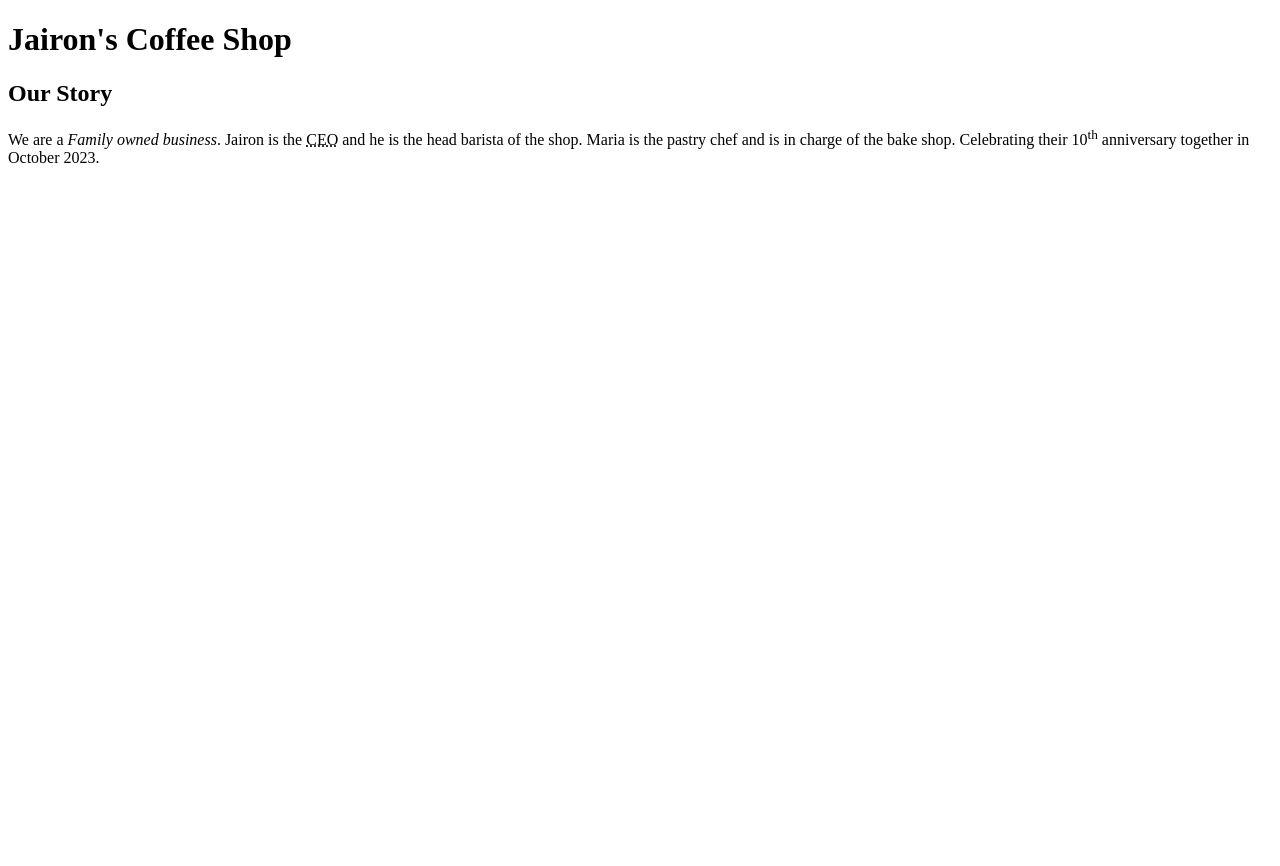
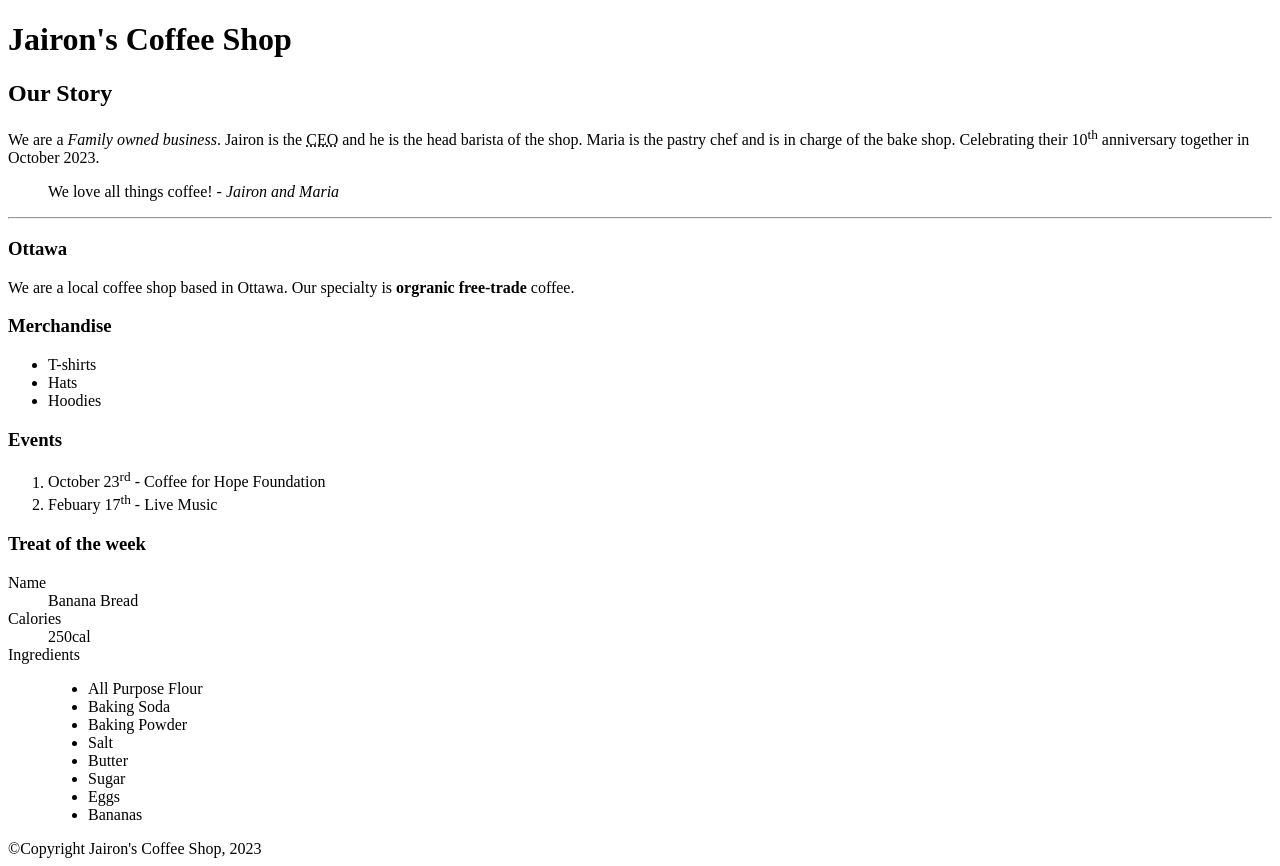
Before and after one commit to fave0012/fave0012.github.io, a plain HTML site: page week3/index.html in a window 1280 px wide. Before the commit the page ends 800 px from the top, so only its background shows below. Drawn offline with Linux system fonts and the light colour scheme.

Commit message:
finishes main content and footer in index.html

```diff
--- a/week3/index.html
+++ b/week3/index.html
@@ -24,11 +24,67 @@
                 and he is the head barista of the shop. Maria is the pastry chef and is in charge of the bake shop.
                 Celebrating their 10<sup>th</sup> anniversary together in October 2023.
             </p>
+
+            <blockquote>
+                We love all things coffee! <cite>- Jairon and Maria</cite>
+            </blockquote>
+            <hr>
+            <section>
+                <h3>Ottawa</h3>
+                <p>
+                    We are a local coffee shop based in Ottawa. Our specialty is <b>orgranic free-trade</b> coffee.
+                </p>
+            </section>
         </article>
+        <aside>
+            <h3>Merchandise</h3>
+            <!-- Adding unordered list -->
+            <ul>
+                <li>T-shirts</li>
+                <li>Hats</li>
+                <li>Hoodies</li>
+            </ul>
+        </aside>
+        <!-- Adding section for ordered list -->
+        <section>
+            <h3>Events</h3>
+            <ol>
+                <li>October 23<sup>rd</sup> - Coffee for Hope Foundation</li>
+                <li>Febuary 17<sup>th</sup> - Live Music</li>
+            </ol>
+        </section>
+
+        <!-- Adding a section for a description list -->
+        <Section>
+            <h3>Treat of the week</h3>
+            <dl>
+                <dt>Name</dt>
+                <dd>Banana Bread</dd>
+
+                <dt>Calories</dt>
+                <dd>250cal</dd>
+
+                <dt>Ingredients</dt>
+                <dd>
+                    <ul>
+                        <li>All Purpose Flour</li>
+                        <li>Baking Soda</li>
+                        <li>Baking Powder</li>
+                        <li>Salt</li>
+                        <li>Butter</li>
+                        <li>Sugar</li>
+                        <li>Eggs</li>
+                        <li>Bananas</li>
+                    </ul>
+                </dd>
+            </dl>
+        </Section>
+
     </main>
-
+    <!-- Site Footer -->
     <footer>
-
+        <!-- Specialty Symbols for HTML Entities can be found by googling HTML Entities -->
+        &copy;Copyright Jairon's Coffee Shop, 2023
     </footer>
 
 </body>
```
